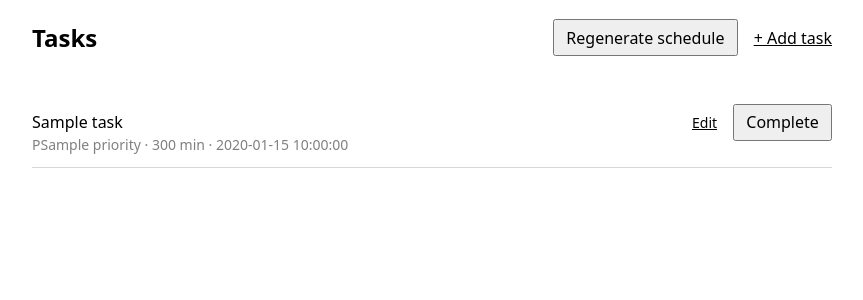
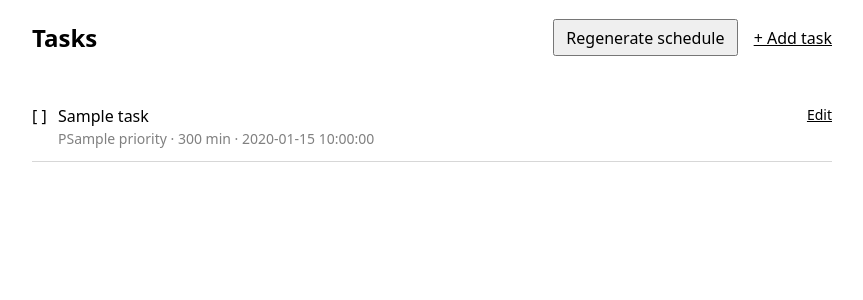
Before and after one commit to henrynoakes/taskTracker, a FastAPI app: template tasktracker/templates/tasks.html in a window 1280 px wide. Shown: the part 74-374 px from the top of the page, without its empty margins (208-1071 px from the left). Run offline with FastAPI, Linux system fonts and the light colour scheme; the template is opened without the code that fills it: most values are stand-ins (such as "Sample title", 1, 10 or a date in 2020).

Commit message:
Changed the checkbox, and added a delay to the task actually being completed

```diff
--- a/tasktracker/static/style.css
+++ b/tasktracker/static/style.css
@@ -32,10 +32,10 @@ a {
 }
 
 .task {
-    display: flex;
-    justify-content: space-between;
-    align-items: baseline;
-    gap: 1rem;
+    display: grid;
+    grid-template-columns: minmax(0, 1fr) auto;
+    align-items: start;
+    gap: 0.75rem;
     padding: 0.75rem 0;
     border-bottom: 1px solid #8885;
 }
@@ -52,8 +52,7 @@ a {
 
 @media (max-width: 600px) {
     .task {
-        flex-direction: column;
-        gap: 0.25rem;
+        gap: 0.5rem;
     }
 }
 
@@ -61,6 +60,72 @@ a {
     display: flex;
     flex-direction: column;
     min-width: 0;
+    flex: 1;
+    text-align: left;
+}
+
+.task-content {
+    display: flex;
+    align-items: baseline;
+    gap: 0.375rem;
+    min-width: 0;
+    text-align: left;
+}
+
+.task-completion {
+    margin: 0;
+}
+
+.completion-control {
+    position: relative;
+    cursor: pointer;
+}
+
+.completion-control input {
+    position: absolute;
+    width: 1px;
+    height: 1px;
+    clip-path: inset(50%);
+    overflow: hidden;
+}
+
+.completion-mark {
+    display: inline-block;
+    min-width: 1.25em;
+    font: inherit;
+    white-space: pre;
+}
+
+.completion-mark::before {
+    content: "[ ]";
+}
+
+.completion-control input:checked + .completion-mark::before {
+    content: "[x]";
+}
+
+.completion-control input:focus-visible + .completion-mark {
+    outline: 1px solid currentColor;
+    outline-offset: 2px;
+}
+
+.completion-control input:disabled + .completion-mark {
+    opacity: 0.5;
+    cursor: wait;
+}
+
+.task-pending .task-name {
+    text-decoration: line-through;
+    opacity: 0.6;
+}
+
+.completion-status {
+    font-size: 0.75rem;
+    color: gray;
+}
+
+.completion-status:empty {
+    display: none;
 }
 
 .task form {
--- a/tasktracker/templates/tasks.html
+++ b/tasktracker/templates/tasks.html
@@ -20,10 +20,28 @@
     <ul class="task-list">
         {% for task in tasks %}
             <li class="task">
+                <div class="task-content">
+                    <form
+                        class="task-completion"
+                        action="/web/tasks/{{ task.id }}/complete"
+                        data-complete-url="/tasks/{{ task.id }}/complete"
+                        method="post"
+                    >
+                        <label class="completion-control" hidden>
+                            <input
+                                type="checkbox"
+                                aria-label="Complete {{ task.name }}; uncheck within 2.5 seconds to cancel"
+                            >
+                            <span class="completion-mark" aria-hidden="true"></span>
+                        </label>
+                        <button type="submit">Complete</button>
+                    </form>
+
                     <div class="task-info">
                         <span class="task-name">
                             {{ task.name }}
                         </span>
+                        <span class="completion-status" role="status"></span>
 
                         <span class="task-details">
                             P{{ task.priority }}
@@ -36,22 +54,55 @@
                             {% endif %}
                         </span>
                     </div>
+                </div>
 
                 <div class="task-actions">
                     <a href="/web/tasks/{{ task.id }}/edit">Edit</a>
-
-                    <form
-                        action="/web/tasks/{{ task.id }}/complete"
-                        method="post"
-                    >
-                        <button type="submit">Complete</button>
-                    </form>
                 </div>
             </li>
         {% endfor %}
     </ul>
-{% else %}
-    <p>No incomplete tasks.</p>
 {% endif %}
 
+<p id="empty-tasks"{% if tasks %} hidden{% endif %}>No incomplete tasks.</p>
+
+<script>
+    document.querySelectorAll(".task-completion").forEach((form) => {
+        const task = form.closest(".task");
+        const checkbox = form.querySelector("input");
+        const status = task.querySelector(".completion-status");
+        let timer;
+
+        form.addEventListener("submit", (event) => event.preventDefault());
+        checkbox.addEventListener("change", () => {
+            clearTimeout(timer);
+            task.classList.toggle("task-pending", checkbox.checked);
+            status.textContent = "";
+
+            if (!checkbox.checked) return;
+
+            timer = setTimeout(async () => {
+                checkbox.disabled = true;
+                status.textContent = "Saving…";
+
+                try {
+                    const response = await fetch(form.dataset.completeUrl, {method: "POST"});
+                    if (!response.ok) throw new Error("Completion failed");
+                    task.remove();
+                    document.getElementById("empty-tasks").hidden =
+                        document.querySelector(".task") !== null;
+                } catch {
+                    checkbox.checked = false;
+                    checkbox.disabled = false;
+                    task.classList.remove("task-pending");
+                    status.textContent = "Could not complete task. Please try again.";
+                }
+            }, 2500);
+        });
+
+        form.querySelector("button").hidden = true;
+        form.querySelector("label").hidden = false;
+    });
+</script>
+
 {% endblock %}
```
Also changed, not shown: tests/test_task_completion.cjs (added, +133 -0 lines). Lines whose indentation alone changed are shown as unchanged.
